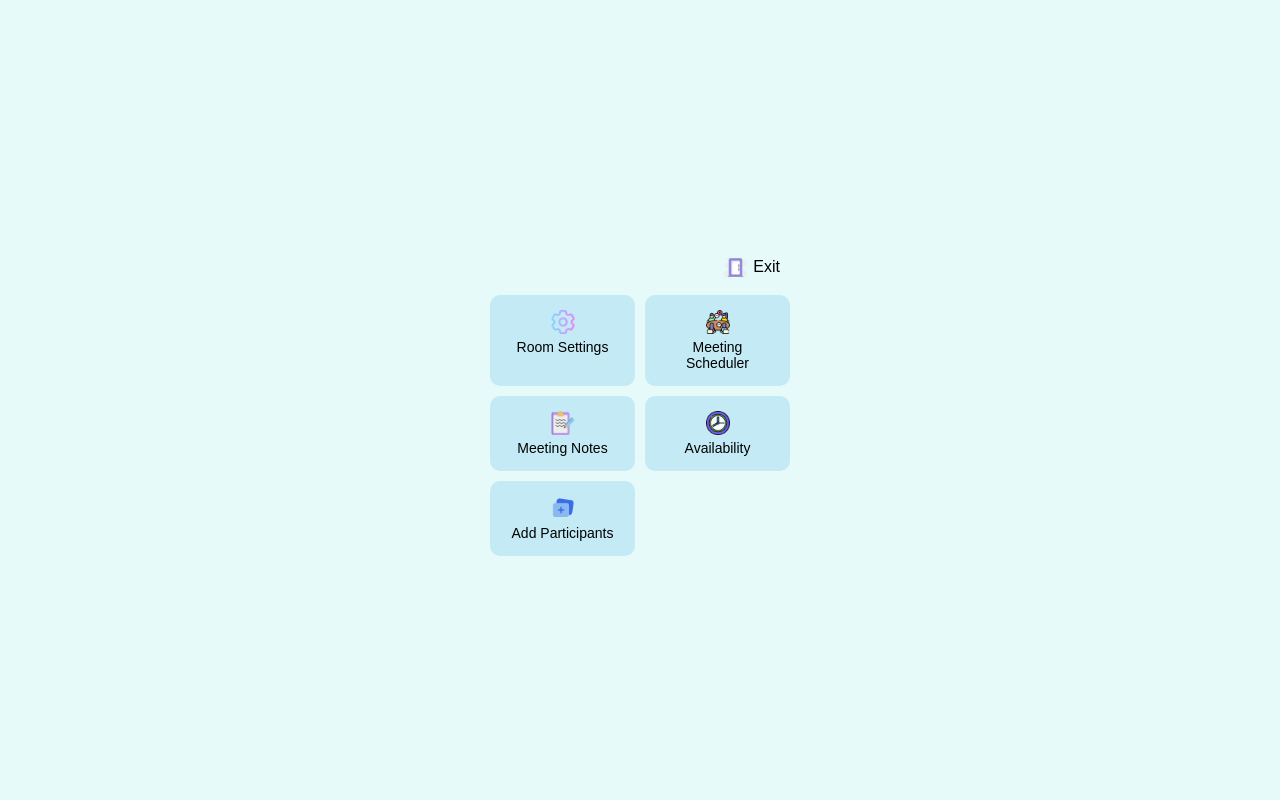
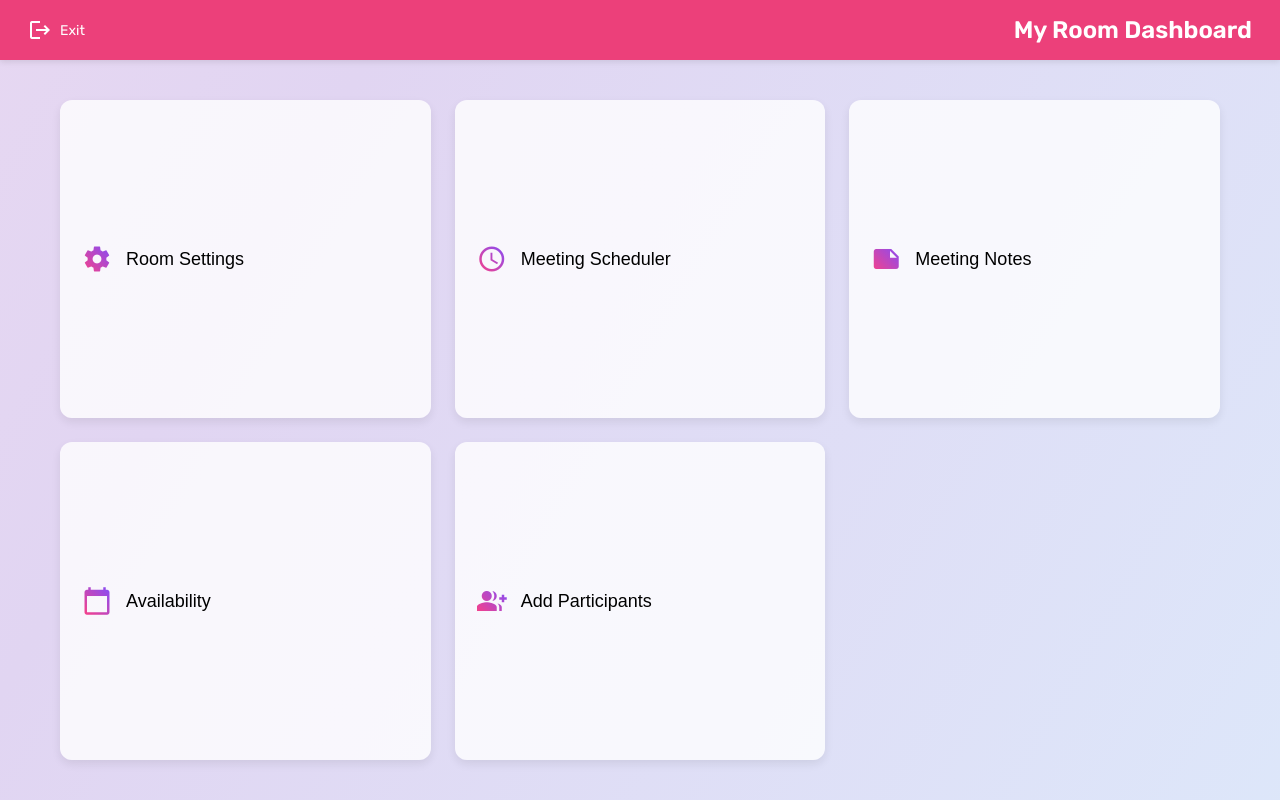
Before and after one commit to up2235881/SETAP-coursework-2D, a website: page frontend/rooms/enterRooms/enterRooms.html in a window 1280 px wide. Drawn offline with Linux system fonts and the light colour scheme.

Commit message:
committing

```diff
--- a/frontend/rooms/enterRooms/enterRooms.css
+++ b/frontend/rooms/enterRooms/enterRooms.css
@@ -1,71 +1,93 @@
-body {
-    background-color: #E6FAF9;
-    font-family: Arial, Helvetica, sans-serif;
-    display: flex;
-    justify-content: center;
-    align-items: center;
-    height: 100vh;
+* {
+  box-sizing: border-box;
   margin: 0;
+  padding: 0;
 }
 
-.container {
-    position: relative;
-    width: 300px;
-    text-align: center;
+body {
+  font-family: "Rubik", sans-serif;
+  background: linear-gradient(120deg, #ffffff, #ffe3f1, #e1d5f2, #daf3ff);
+  background-size: 400% 400%;
+  animation: dreamyBackground 15s ease infinite;
+  min-height: 100vh;
+  display: flex;
+  flex-direction: column;
 }
 
-.menu {
-    display: grid;
-    grid-template-columns: repeat(2, 1fr);
-    gap: 15px;
-    margin-top: 30px;
+/* Top Bar */
+.top-bar {
+  display: flex;
+  justify-content: space-between;
+  align-items: center;
+  background-color: #ec407a;
+  color: white;
+  padding: 16px 28px;
+  box-shadow: 0 2px 6px rgba(0, 0, 0, 0.1);
 }
 
-.menu-item, save-btn, .exit-btn, .back-btn {
-    padding: 10px 20px;
-    border: none;
-    background-color: #B3E5FC;
-    cursor: pointer;
-    font-size: 16px;
-    border-radius: 5px;
+.top-bar h1 {
+  font-size: 24px;
+  font-weight: 600;
 }
 
 .exit {
-    position: absolute;
-    top: 10px;
-    right: 10px;
   display: flex;
   align-items: center;
-    gap: 5px;
+  gap: 8px;
   cursor: pointer;
+  font-size: 14px;
 }
 
-.exit img {
-    width: 25px;
-    height: 25px;
+.exit .material-icons {
+  font-size: 24px;
 }
 
-.buttons {
+/* Menu Layout */
+.menu-container {
+  flex: 1;
   display: grid;
-    grid-template-columns: 1fr 1fr;
-    gap: 10px;
-    margin-top: 50px;
+  grid-template-columns: repeat(auto-fit, minmax(280px, 1fr));
+  gap: 24px;
+  padding: 40px 60px;
 }
 
-button {
-    background-color: #C4EBF5;
+/* Buttons */
+.menu-item {
+  display: flex;
+  align-items: center;
+  gap: 14px;
+  background-color: #ffffffcc;
   border: none;
-    padding: 15px;
-    border-radius: 10px;
-    font-size: 14px;
-    display: flex;
-    flex-direction: column;
-    align-items: center;
+  border-radius: 12px;
+  padding: 18px 22px;
+  font-size: 18px;
+  font-weight: 500;
   cursor: pointer;
+  transition: transform 0.2s ease, box-shadow 0.2s ease;
+  box-shadow: 0 4px 10px rgba(0, 0, 0, 0.08);
+  text-align: left;
 }
 
-button img {
-    width: 24px;
-    height: 24px;
-    margin-bottom: 5px;
+.menu-item:hover {
+  transform: translateY(-2px);
+  box-shadow: 0 6px 14px rgba(0, 0, 0, 0.15);
 }
+
+.material-icons.gradient-icon {
+  font-size: 30px;
+  background: linear-gradient(45deg, #ff4081, #7c4dff);
+  -webkit-background-clip: text;
+  -webkit-text-fill-color: transparent;
+}
+
+@keyframes dreamyBackground {
+  0% {
+    background-position: 0% 50%;
+  }
+  50% {
+    background-position: 100% 50%;
+  }
+  100% {
+    background-position: 0% 50%;
+  }
+}
--- a/frontend/rooms/enterRooms/enterRooms.html
+++ b/frontend/rooms/enterRooms/enterRooms.html
@@ -2,35 +2,54 @@
 <html lang="en">
 <head>
   <meta charset="UTF-8" />
-    <meta name="viewport" content="width=device-width, initial-scale=1.0" />
-    <title>Enter Rooms</title>
+  <meta name="viewport" content="width=device-width, initial-scale=1.0"/>
+  <title>Enter Room</title>
+
+  <!-- Material Icons -->
+  <link href="https://fonts.googleapis.com/icon?family=Material+Icons" rel="stylesheet" />
+
+  <!-- Fun Vibrant Font -->
+  <link href="https://fonts.googleapis.com/css2?family=Rubik:wght@400;600&display=swap" rel="stylesheet" />
+
+  <!-- Styles -->
   <link rel="stylesheet" href="enterRooms.css" />
 </head>
 <body>
-    <div class="container">
-      <div class="exit">
-        <img src="/icons/room-door.png" alt="exit icon" />
+  <header class="top-bar">
+    <div class="exit" onclick="window.history.back()">
+      <span class="material-icons">logout</span>
       <span>Exit</span>
     </div>
-      <div class="buttons">
-        <button id="roomsetting">
-          <img src="/icons/setting.png" alt="" /> Room Settings
+    <h1>My Room Dashboard</h1>
+  </header>
+
+  <main class="menu-container">
+    <button class="menu-item" data-link="/rooms/availability/meeting%20scheduler.html">
+      <span class="material-icons gradient-icon">settings</span>
+      Room Settings
     </button>
-        <button id="meetingscheduler">
-          <img src="/icons/scheduler.png" alt="" /> Meeting Scheduler
+
+    <button class="menu-item" data-link="/rooms/meetingscheduler/scheduler.html">
+      <span class="material-icons gradient-icon">schedule</span>
+      Meeting Scheduler
     </button>
-        <button id="meetingnotes">
-          <img src="/icons/notes.png" alt="" /> Meeting Notes
+
+    <button class="menu-item" data-link="/rooms/meetingnotes/meetingnotes.html">
+      <span class="material-icons gradient-icon">note</span>
+      Meeting Notes
     </button>
-        <button id="availability">
-          <img src="/icons/clock.png" alt="" /> Availability
+
+    <button class="menu-item" data-link="/rooms/availability/availability.html">
+      <span class="material-icons gradient-icon">calendar_today</span>
+      Availability
     </button>
-        <button id="addparticipants">
-          <img src="/icons/add.png" alt="" /> Add Participants
+
+    <button class="menu-item" data-link="/rooms/availability/addparticipants.html">
+      <span class="material-icons gradient-icon">group_add</span>
+      Add Participants
     </button>
-      </div>
-    </div>
+  </main>
 
-    <script src="EnterRooms.js"></script>
+  <script type="module" src="enterRooms.js"></script>
 </body>
 </html>
--- a/frontend/rooms/enterRooms/enterRooms.js
+++ b/frontend/rooms/enterRooms/enterRooms.js
@@ -1,23 +1,8 @@
-document.getElementById("roomsetting").addEventListener("click", function () {
-  window.location.href = "/rooms/availability/meeting%20scheduler.html";
+document.querySelectorAll('.menu-item').forEach(button => {
+  button.addEventListener('click', () => {
+    const link = button.dataset.link;
+    if (link) {
+      window.location.href = link;
+    }
+  });
 });
-
-document
-  .getElementById("meetingscheduler")
-  .addEventListener("click", function () {
-    window.location.href = "/rooms/meetingscheduler/scheduler.html";
-  });
-
-document.getElementById("meetingnotes").addEventListener("click", function () {
-  window.location.href = "/rooms/meetingnotes/meetingnotes.html";
-});
-
-document.getElementById("availability").addEventListener("click", function () {
-  window.location.href = "/rooms/availability/availability.html";
-});
-
-document
-  .getElementById("addparticipants")
-  .addEventListener("click", function () {
-    window.location.href = "/rooms/availability/addparticipants.html";
-  });
```
Also changed, not shown: backend/server.js (+9 -3 lines). Lines whose indentation alone changed are shown as unchanged.
